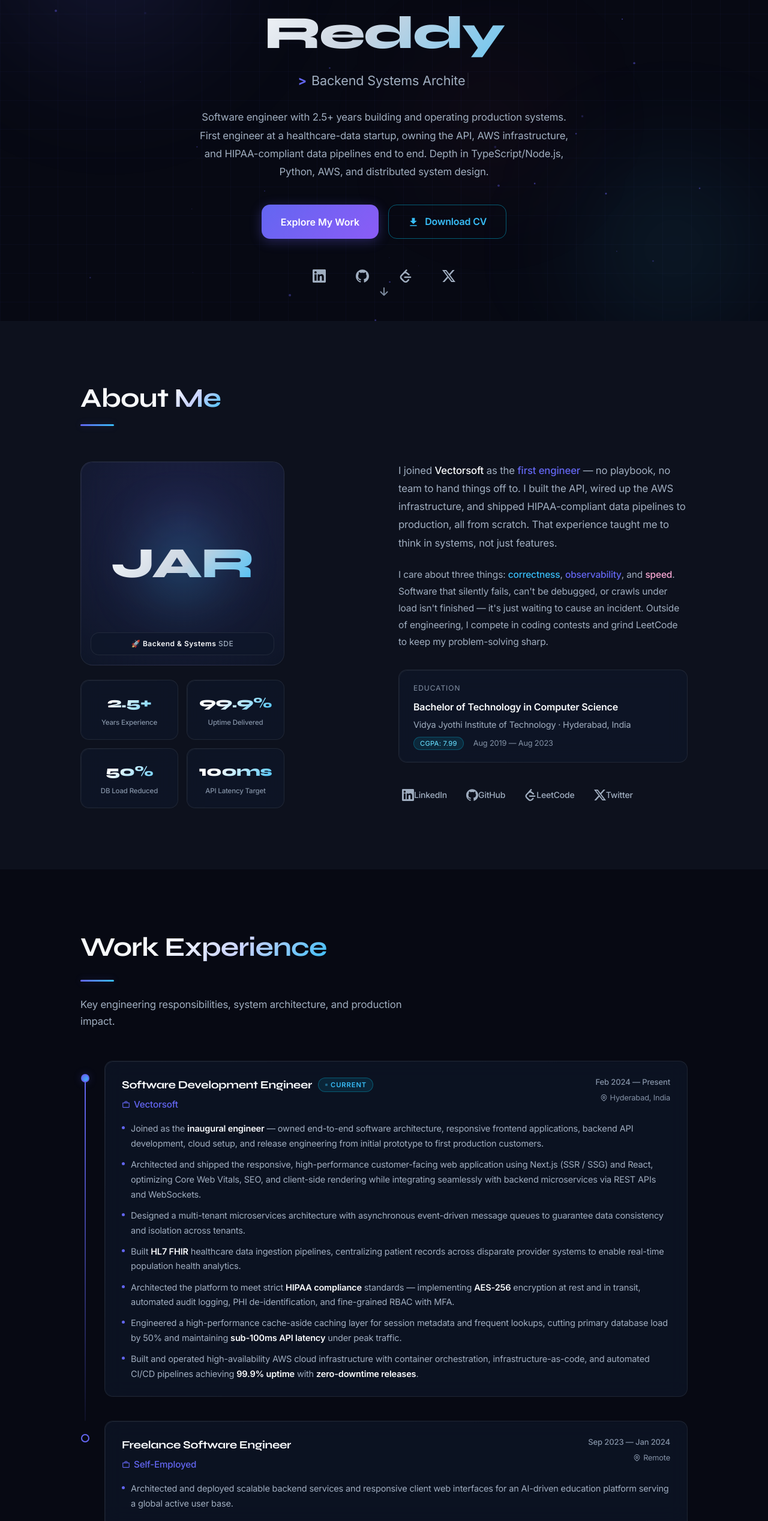
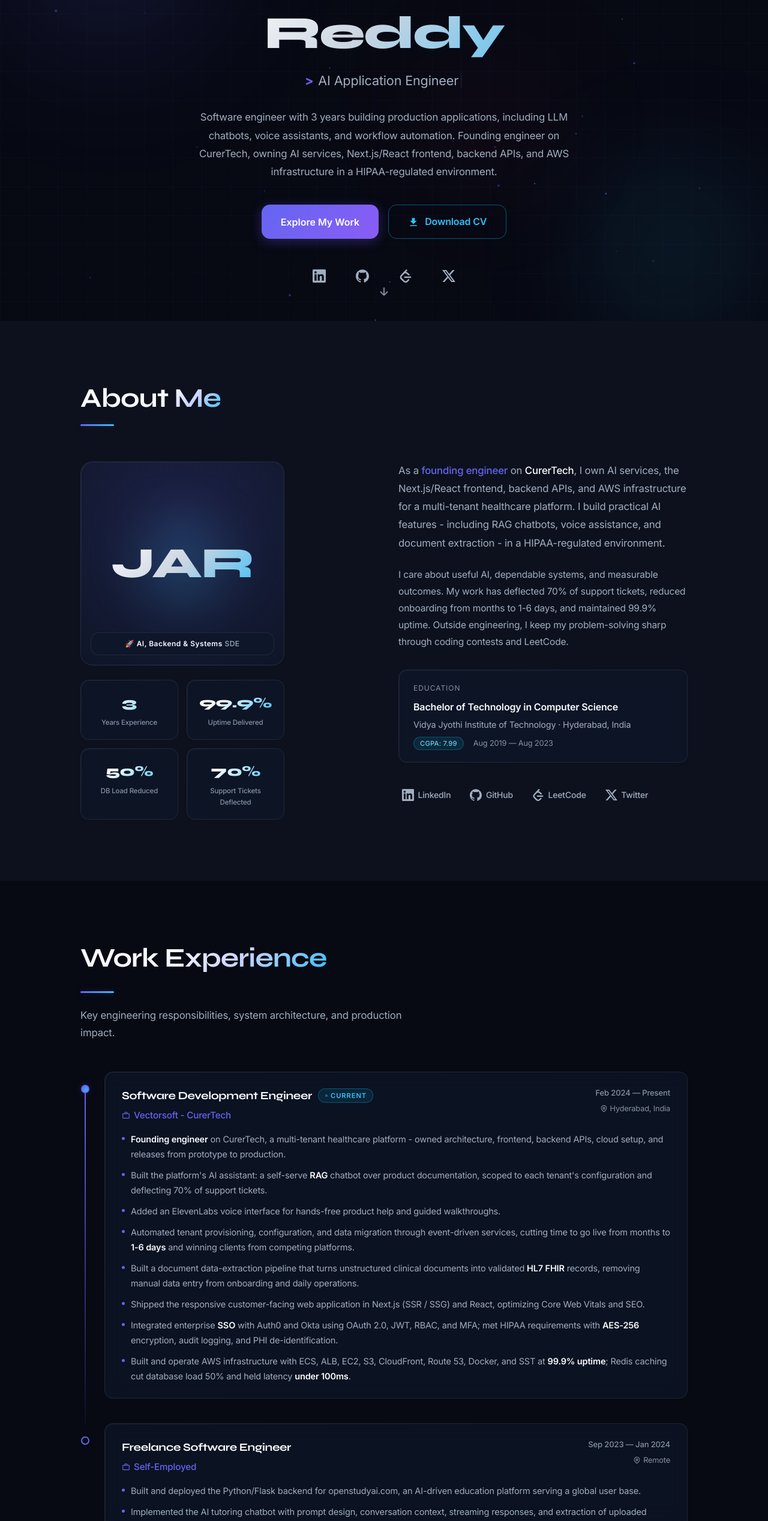
Before and after one commit to ABHIRAM41/Portfolio, a React (Vite) app: page / in a window 1280 px wide. Shown: the part 265-2800 px from the top of the page at 60% size. Built offline with nearby package versions, Linux system fonts and the light colour scheme.

Commit message:
updated portfolio with AI content

```diff
--- a/index.html
+++ b/index.html
@@ -8,9 +8,9 @@
          PRIMARY SEO META TAGS
          ============================================= -->
     <title>J Abhiram Reddy | Software Development Engineer</title>
-    <meta name="description" content="J Abhiram Reddy — Software Development Engineer (SDE) with 2.5+ years building production systems. Expert in TypeScript, Next.js, React, Node.js, Python, AWS (ECS, S3, CloudFront), Redis, MongoDB, and HIPAA-compliant distributed architectures." />
+    <meta name="description" content="J Abhiram Reddy - Software Development Engineer with 3 years building AI-enabled production applications. Founding engineer on CurerTech, specializing in LLM chatbots, RAG, Next.js, React, Python, AWS, and HIPAA-regulated healthcare platforms." />
     <meta name="author" content="J Abhiram Reddy" />
-    <meta name="keywords" content="J Abhiram Reddy, Software Engineer, SDE, Full Stack Developer, Next.js, React, TypeScript, Node.js, Python, AWS, Redis, MongoDB, PostgreSQL, Responsive Web Design, Docker, HIPAA, Hyderabad, India, Portfolio" />
+    <meta name="keywords" content="J Abhiram Reddy, Software Engineer, SDE, AI Engineer, LLM, RAG, Chatbot, Voice Assistant, Next.js, React, TypeScript, Node.js, Python, AWS, Redis, PostgreSQL, Docker, HIPAA, Hyderabad, India, Portfolio" />
     <meta name="robots" content="index, follow, max-image-preview:large, max-snippet:-1, max-video-preview:-1" />
     <meta name="googlebot" content="index, follow" />
     <meta name="theme-color" content="#6366f1" />
@@ -25,7 +25,7 @@
     <meta property="og:type" content="website" />
     <meta property="og:site_name" content="J Abhiram Reddy | Portfolio" />
     <meta property="og:title" content="J Abhiram Reddy | Software Development Engineer" />
-    <meta property="og:description" content="2.5+ years building and operating production systems. Inaugural engineer at a healthcare-data startup. Next.js · React · TypeScript · Node.js · AWS · Python · Distributed Systems." />
+    <meta property="og:description" content="3 years building AI-enabled production applications. Founding engineer on CurerTech. LLM chatbots · RAG · Next.js · React · Python · AWS." />
     <meta property="og:url" content="https://jabhiramreddy.dev/" />
     <meta property="og:locale" content="en_US" />
     <!-- Replace with a real OG image (1200×630) when available -->
@@ -41,7 +41,7 @@
     <meta name="twitter:site" content="@jabhiramrrun3" />
     <meta name="twitter:creator" content="@jabhiramrrun3" />
     <meta name="twitter:title" content="J Abhiram Reddy | Software Development Engineer" />
-    <meta name="twitter:description" content="2.5+ years building and operating production systems. Next.js · React · TypeScript · Node.js · AWS · Python." />
+    <meta name="twitter:description" content="3 years building AI-enabled production applications. LLM chatbots · RAG · Next.js · React · Python · AWS." />
     <meta name="twitter:image" content="https://jabhiramreddy.dev/og-image.png" />
     <meta name="twitter:image:alt" content="J Abhiram Reddy Portfolio" />
 
@@ -87,7 +87,7 @@
       "email": "jabhiramreddy.work@gmail.com",
       "telephone": "+91-9390712822",
       "jobTitle": "Software Development Engineer",
-      "description": "Software Development Engineer with 2.5+ years building and operating production systems. Inaugural engineer at a healthcare-data startup, owning Next.js/React web applications, backend APIs, AWS infrastructure, and HIPAA-compliant data pipelines.",
+      "description": "Software Development Engineer with 3 years building AI-enabled production applications. Founding engineer on CurerTech, owning AI services, Next.js/React frontend, backend APIs, and AWS infrastructure in a HIPAA-regulated environment.",
       "address": {
         "@type": "PostalAddress",
         "addressLocality": "Hyderabad",
@@ -96,7 +96,7 @@
       },
       "worksFor": {
         "@type": "Organization",
-        "name": "Vectorsoft"
+        "name": "CurerTech"
       },
       "alumniOf": {
         "@type": "CollegeOrUniversity",
@@ -117,6 +117,10 @@
         "Core Web Vitals",
         "Responsive Web Design",
         "Python",
+        "LLM Application Development",
+        "Retrieval-Augmented Generation",
+        "Chatbots",
+        "Voice Assistants",
         "Node.js",
         "AWS",
         "Redis",
@@ -146,7 +150,7 @@
       "@type": "WebSite",
       "name": "J Abhiram Reddy | Portfolio",
       "url": "https://jabhiramreddy.dev/",
-      "description": "Portfolio of J Abhiram Reddy, Software Development Engineer specializing in backend systems, AWS, and distributed architecture.",
+      "description": "Portfolio of J Abhiram Reddy, Software Development Engineer specializing in AI applications, healthcare platforms, and AWS infrastructure.",
       "author": {
         "@type": "Person",
         "name": "J Abhiram Reddy"
--- a/src/components/sections/About.jsx
+++ b/src/components/sections/About.jsx
@@ -11,10 +11,10 @@
   const { ref: textRef } = useScrollReveal({ threshold: 0.15 });
 
   const stats = [
-    { value: "2.5+", label: "Years Experience" },
+    { value: "3", label: "Years Experience" },
     { value: "99.9%", label: "Uptime Delivered" },
     { value: "50%", label: "DB Load Reduced" },
-    { value: "100ms", label: "API Latency Target" },
+    { value: "70%", label: "Support Tickets Deflected" },
   ];
 
   return (
@@ -97,7 +97,7 @@
                 letterSpacing: "0.04em",
               }}
             >
-              🚀 <span style={{ color: "var(--text-primary)", fontWeight: 600 }}>Backend & Systems</span> SDE
+              🚀 <span style={{ color: "var(--text-primary)", fontWeight: 600 }}>AI, Backend & Systems</span> SDE
             </div>
           </div>
 
@@ -147,13 +147,12 @@
               marginBottom: "1.5rem",
             }}
           >
-            I joined{" "}
-            <span style={{ color: "var(--text-primary)", fontWeight: 500 }}>Vectorsoft</span>{" "}
-            as the{" "}
-            <span style={{ color: "var(--accent-primary)", fontWeight: 500 }}>first engineer</span>{" "}
-            — no playbook, no team to hand things off to. I built the API, wired up the AWS
-            infrastructure, and shipped HIPAA-compliant data pipelines to production, all from
-            scratch. That experience taught me to think in systems, not just features.
+            As a{" "}
+            <span style={{ color: "var(--accent-primary)", fontWeight: 500 }}>founding engineer</span>{" "}
+            on <span style={{ color: "var(--text-primary)", fontWeight: 500 }}>CurerTech</span>, I own AI
+            services, the Next.js/React frontend, backend APIs, and AWS infrastructure for a multi-tenant
+            healthcare platform. I build practical AI features - including RAG chatbots, voice assistance,
+            and document extraction - in a HIPAA-regulated environment.
           </p>
 
           <p
@@ -164,13 +163,9 @@
               marginBottom: "2rem",
             }}
           >
-            I care about three things:{" "}
-            <span style={{ color: "var(--accent-secondary)", fontWeight: 500 }}>correctness</span>,{" "}
-            <span style={{ color: "var(--accent-primary)", fontWeight: 500 }}>observability</span>, and{" "}
-            <span style={{ color: "#f9a8d4", fontWeight: 500 }}>speed</span>. Software that silently
-            fails, can't be debugged, or crawls under load isn't finished — it's just waiting to cause
-            an incident. Outside of engineering, I compete in coding contests and grind LeetCode to keep
-            my problem-solving sharp.
+            I care about useful AI, dependable systems, and measurable outcomes. My work has deflected 70%
+            of support tickets, reduced onboarding from months to 1-6 days, and maintained 99.9% uptime.
+            Outside engineering, I keep my problem-solving sharp through coding contests and LeetCode.
           </p>
 
 
--- a/src/components/sections/Experience.jsx
+++ b/src/components/sections/Experience.jsx
@@ -175,7 +175,7 @@
 // Highlights key metrics, outcomes and roles in bullet points
 function highlightKeyMetrics(text) {
   return text.replace(
-    /\b(inaugural engineer|HIPAA compliance|99\.9% uptime|sub-100ms API latency|50%|65%|20%|zero-downtime releases|AES-256|HL7 FHIR)\b/gi,
+    /\b(founding engineer|RAG|70%|1-6 days|99\.9% uptime|under 100ms|50%|20%|AES-256|HL7 FHIR|SSO)\b/gi,
     '<strong style="color: var(--text-primary); font-weight: 600;">$1</strong>'
   );
 }
--- a/src/components/sections/Skills.jsx
+++ b/src/components/sections/Skills.jsx
@@ -81,7 +81,7 @@
       <SectionTitle
         title="Skills & Technologies"
         accentWord="Technologies"
-        subtitle="My technical toolkit — curated from 2.5+ years of building production systems."
+        subtitle="My technical toolkit - built over 3 years of shipping AI-enabled production applications."
       />
 
       <div
--- a/src/components/ui/IconLink.jsx
+++ b/src/components/ui/IconLink.jsx
@@ -38,6 +38,7 @@
         display: "inline-flex",
         alignItems: "center",
         justifyContent: "center",
+        gap: showLabel ? "0.4rem" : 0,
         minWidth: "44px",
         minHeight: "44px",
         padding: "6px",
--- a/src/constants/data.js
+++ b/src/constants/data.js
@@ -12,13 +12,13 @@
   email: "jabhiramreddy.work@gmail.com",
   phone: "+91-9390712822",
   summary:
-    "Software engineer with 2.5+ years building and operating production systems. First engineer at a healthcare-data startup, owning the API, AWS infrastructure, and HIPAA-compliant data pipelines end to end. Depth in TypeScript/Node.js, Python, AWS, and distributed system design.",
+    "Software engineer with 3 years building production applications, including LLM chatbots, voice assistants, and workflow automation. Founding engineer on CurerTech, owning AI services, Next.js/React frontend, backend APIs, and AWS infrastructure in a HIPAA-regulated environment.",
   typewriterRoles: [
     "Software Development Engineer",
-    "Backend Systems Architect",
+    "AI Application Engineer",
+    "LLM & RAG Developer",
+    "Full-Stack Engineer",
     "AWS Infrastructure Engineer",
-    "Full-Stack Developer",
-    "Problem Solver",
   ],
   resumePdf: "/J Abhiram Reddy Resume.pdf",
 };
@@ -54,22 +54,23 @@
 // ---- EXPERIENCE ----
 export const experience = [
   {
-    id: "vectorsoft",
+    id: "curertech",
     role: "Software Development Engineer",
-    company: "Vectorsoft",
+    company: "Vectorsoft - CurerTech",
     companyUrl: "",
     location: "Hyderabad, India",
     period: "Feb 2024 — Present",
     type: "Full-time",
     isCurrent: true,
     bullets: [
-      "Joined as the inaugural engineer — owned end-to-end software architecture, responsive frontend applications, backend API development, cloud setup, and release engineering from initial prototype to first production customers.",
-      "Architected and shipped the responsive, high-performance customer-facing web application using Next.js (SSR / SSG) and React, optimizing Core Web Vitals, SEO, and client-side rendering while integrating seamlessly with backend microservices via REST APIs and WebSockets.",
-      "Designed a multi-tenant microservices architecture with asynchronous event-driven message queues to guarantee data consistency and isolation across tenants.",
-      "Built HL7 FHIR healthcare data ingestion pipelines, centralizing patient records across disparate provider systems to enable real-time population health analytics.",
-      "Architected the platform to meet strict HIPAA compliance standards — implementing AES-256 encryption at rest and in transit, automated audit logging, PHI de-identification, and fine-grained RBAC with MFA.",
-      "Engineered a high-performance cache-aside caching layer for session metadata and frequent lookups, cutting primary database load by 50% and maintaining sub-100ms API latency under peak traffic.",
-      "Built and operated high-availability AWS cloud infrastructure with container orchestration, infrastructure-as-code, and automated CI/CD pipelines achieving 99.9% uptime with zero-downtime releases.",
+      "Founding engineer on CurerTech, a multi-tenant healthcare platform - owned architecture, frontend, backend APIs, cloud setup, and releases from prototype to production.",
+      "Built the platform's AI assistant: a self-serve RAG chatbot over product documentation, scoped to each tenant's configuration and deflecting 70% of support tickets.",
+      "Added an ElevenLabs voice interface for hands-free product help and guided walkthroughs.",
+      "Automated tenant provisioning, configuration, and data migration through event-driven services, cutting time to go live from months to 1-6 days and winning clients from competing platforms.",
+      "Built a document data-extraction pipeline that turns unstructured clinical documents into validated HL7 FHIR records, removing manual data entry from onboarding and daily operations.",
+      "Shipped the responsive customer-facing web application in Next.js (SSR / SSG) and React, optimizing Core Web Vitals and SEO.",
+      "Integrated enterprise SSO with Auth0 and Okta using OAuth 2.0, JWT, RBAC, and MFA; met HIPAA requirements with AES-256 encryption, audit logging, and PHI de-identification.",
+      "Built and operate AWS infrastructure with ECS, ALB, EC2, S3, CloudFront, Route 53, Docker, and SST at 99.9% uptime; Redis caching cut database load 50% and held latency under 100ms.",
     ],
   },
   {
@@ -82,15 +83,21 @@
     type: "Freelance",
     isCurrent: false,
     bullets: [
-      "Architected and deployed scalable backend services and responsive client web interfaces for an AI-driven education platform serving a global active user base.",
-      "Implemented intelligent rate-limiting and session-caching mechanisms to shield primary databases during high-concurrency traffic bursts.",
-      "Managed product development end-to-end — from wireframes to cloud production deployment — while reducing monthly AWS infrastructure expenditure by 20% through right-sizing and resource optimization.",
+      "Built and deployed the Python/Flask backend for openstudyai.com, an AI-driven education platform serving a global user base.",
+      "Implemented the AI tutoring chatbot with prompt design, conversation context, streaming responses, and extraction of uploaded study material into structured topics.",
+      "Ran the product end to end from wireframes to production; added Redis rate limiting and session caching, cutting monthly AWS spend by 20%.",
     ],
   },
 ];
 
 // ---- SKILLS ----
 export const skillCategories = [
+  {
+    id: "ai",
+    label: "AI & Generative AI",
+    icon: "code",
+    skills: ["LLM Application Development", "Chatbots & Conversational AI", "ElevenLabs Voice Assistants", "RAG", "Prompt Engineering", "Embeddings & Vector Search", "Document Data Extraction"],
+  },
   {
     id: "languages",
     label: "Programming Languages",
@@ -101,7 +108,7 @@
     id: "frontend",
     label: "Frontend & UI",
     icon: "layout",
-    skills: ["Next.js (SSR / SSG)", "React", "Responsive Web Design", "Core Web Vitals & Performance", "HTML5 / CSS3", "State Management"],
+    skills: ["Next.js (SSR / SSG)", "React", "Responsive Web Design", "Core Web Vitals", "HTML5 / CSS3"],
   },
   {
     id: "frameworks",
@@ -119,58 +126,19 @@
     id: "cloud",
     label: "Cloud & DevOps",
     icon: "cloud",
-    skills: ["AWS ECS & EC2", "AWS S3 & CloudFront", "Route 53 & ALB", "Docker", "SST (IaC)", "CI/CD Pipelines", "Linux Administration"],
+    skills: ["AWS ECS & EC2", "AWS S3 & CloudFront", "Route 53 & ALB", "AWS HealthLake", "Docker", "SST (IaC)", "CI/CD", "GitHub", "Linux"],
   },
   {
     id: "domain",
     label: "Architecture & Security",
     icon: "shield",
-    skills: ["RESTful APIs", "WebSockets", "Microservices", "Event-Driven Architecture", "HL7 FHIR", "HIPAA Compliance", "RBAC & MFA"],
+    skills: ["REST APIs", "WebSockets", "Microservices", "Event-Driven Architecture", "SSO (Auth0 / Okta)", "OAuth 2.0", "JWT", "RBAC", "MFA", "HL7 FHIR", "HIPAA"],
   },
 ];
 
 // ---- PROJECTS ----
-// Only showcase work that directly backs up your resume.
-// Add real projects here as you build them.
-export const projects = [
-  // ---- COMING SOON — proving resume claims ----
-  {
-    id: "healthcare-dashboard",
-    name: "Real-Time Healthcare Dashboard",
-    description:
-      "Multi-tenant healthcare dashboard with WebSocket live feeds, RBAC, Redis caching, and HIPAA-compliant data handling — directly mirroring the Vectorsoft production stack.",
-    tags: ["TypeScript", "Elysia/Bun", "WebSockets", "Redis", "PostgreSQL", "HIPAA"],
-    liveUrl: "",
-    githubUrl: "",
-    type: "fullstack",
-    featured: true,
-    isComingSoon: true,
-  },
-  {
-    id: "url-shortener",
-    name: "URL Shortener + Analytics API",
-    description:
-      "High-throughput URL shortener with Redis cache-aside (sub-100ms p99), click analytics dashboard, Docker deployment, and PostgreSQL persistence.",
-    tags: ["Node.js", "Redis", "PostgreSQL", "Docker", "REST API"],
-    liveUrl: "",
-    githubUrl: "",
-    type: "backend",
-    featured: true,
-    isComingSoon: true,
-  },
-  {
-    id: "multi-tenant-api",
-    name: "Multi-Tenant REST API Boilerplate",
-    description:
-      "Production-ready multi-tenant API with JWT + Auth0 RBAC, PostgreSQL row-level security, rate limiting, audit logging, and Docker Compose local dev — open source.",
-    tags: ["TypeScript", "Node.js", "PostgreSQL", "Auth0", "Docker"],
-    liveUrl: "",
-    githubUrl: "",
-    type: "backend",
-    featured: true,
-    isComingSoon: true,
-  },
-];
+// The updated resume lists no standalone projects to showcase.
+export const projects = [];
 
 // ---- ACHIEVEMENTS ----
 export const achievements = [
@@ -192,25 +160,6 @@
     year: "Ongoing",
     color: "cyan",
     link: "https://leetcode.com/J_Abhiram_reddy/",
-  },
-  {
-    id: "hackerrank-stars",
-    title: "HackerRank 5-Star Gold",
-    description:
-      "Earned 5-star (gold) rating in '30 Days of Code' and Java, plus certified in Basic Java and SQL. Demonstrates breadth of language proficiency.",
-    icon: "star",
-    year: "2022-23",
-    color: "purple",
-    link: "https://www.hackerrank.com/profile/jabhiramrrun3",
-  },
-  {
-    id: "codekaze-2022",
-    title: "3rd in College — CodeKaze 2022",
-    description:
-      "Ranked 3rd college-wide in CodeKaze 2022 and received a cash reward. Followed up with the top rank in 2023.",
-    icon: "medal",
-    year: "2022",
-    color: "orange",
   },
 ];
 
```
Also changed, not shown: public/llms.txt, 2 other files (tests, documents, lock files or other folders).
